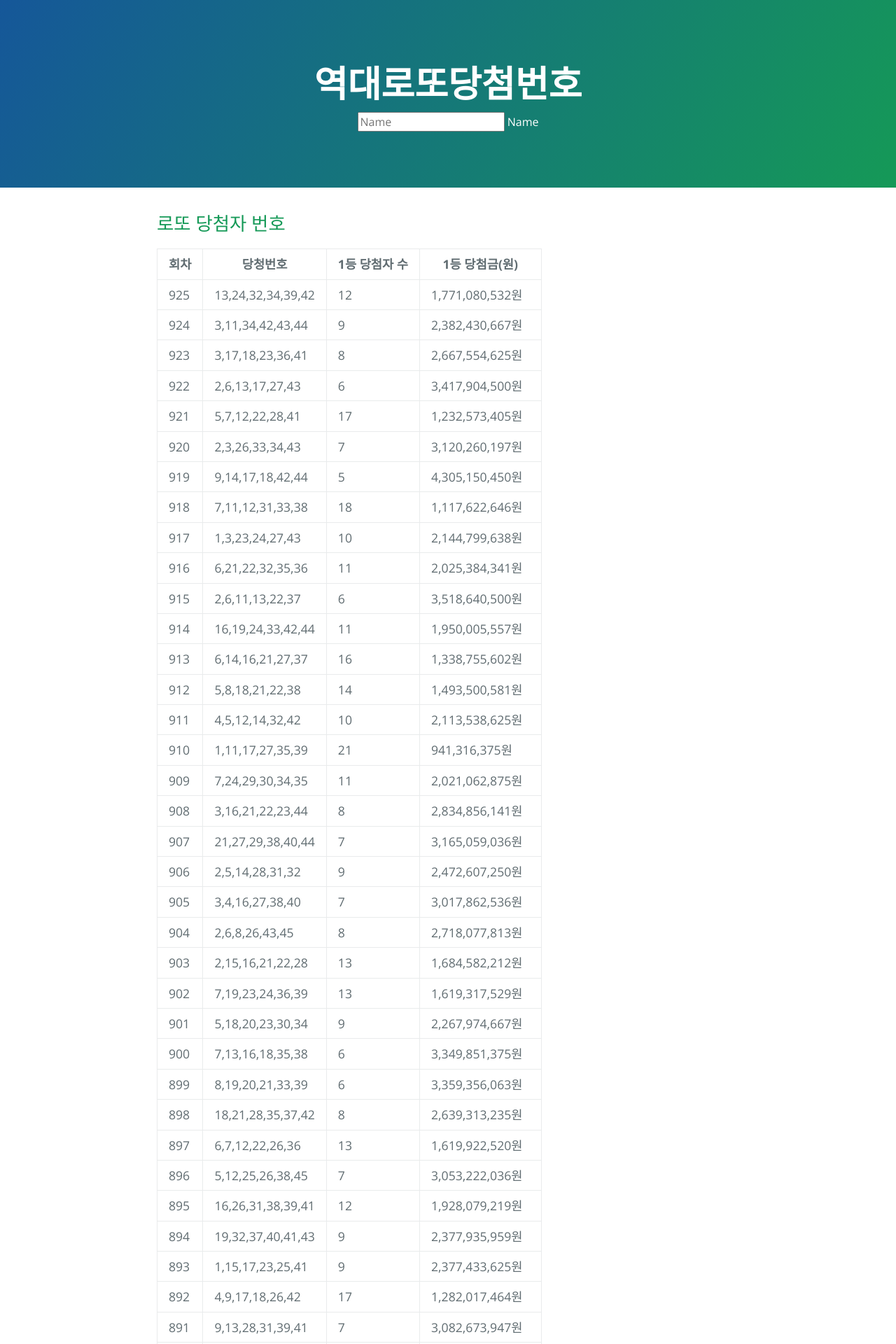
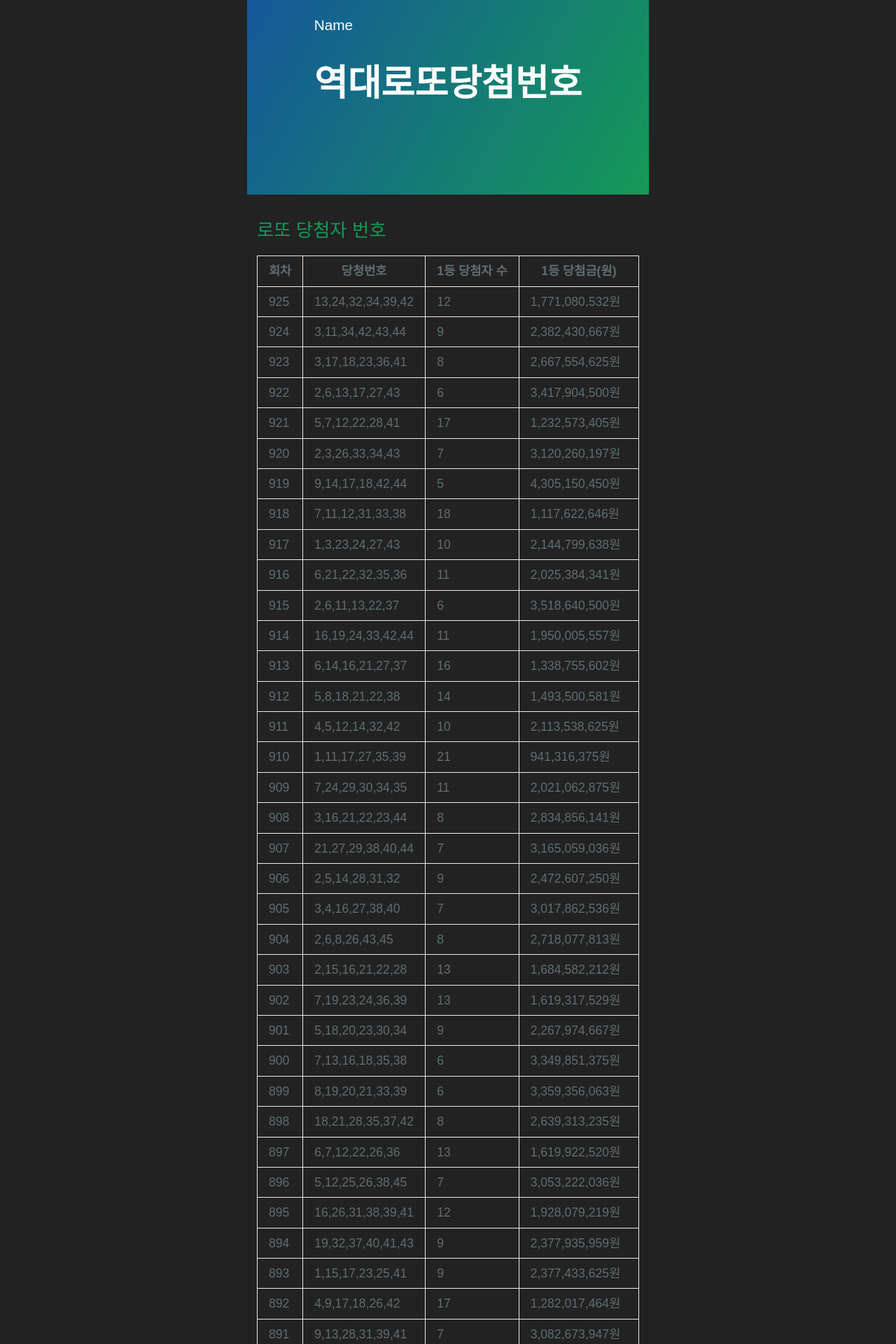
Before and after one commit to sh0seo/lottery-history, a Jekyll site: the page built from index.md, in a window 1280 px wide. Shown: the top 1920 px of the page at 70% size. Built offline with Jekyll 4.4.1, drawn with Linux system fonts in a browser that asks for light colours.

Commit message:
Update cayman.css

```diff
--- a/css/cayman.css
+++ b/css/cayman.css
@@ -190,3 +190,78 @@ a:hover { text-decoration: underline; }
 .site-footer-owner { display: block; font-weight: bold; }
 
 .site-footer-credits { color: #819198; }
+
+$primary: #11998e;
+$secondary: #38ef7d;
+$white: #fff;
+$gray: #9b9b9b;
+.form__group {
+  position: relative;
+  padding: 15px 0 0;
+  margin-top: 10px;
+  width: 50%;
+}
+
+.form__field {
+  font-family: inherit;
+  width: 100%;
+  border: 0;
+  border-bottom: 2px solid $gray;
+  outline: 0;
+  font-size: 1.3rem;
+  color: $white;
+  padding: 7px 0;
+  background: transparent;
+  transition: border-color 0.2s;
+
+  &::placeholder {
+    color: transparent;
+  }
+
+  &:placeholder-shown ~ .form__label {
+    font-size: 1.3rem;
+    cursor: text;
+    top: 20px;
+  }
+}
+
+.form__label {
+  position: absolute;
+  top: 0;
+  display: block;
+  transition: 0.2s;
+  font-size: 1rem;
+  color: $gray;
+}
+
+.form__field:focus {
+  ~ .form__label {
+    position: absolute;
+    top: 0;
+    display: block;
+    transition: 0.2s;
+    font-size: 1rem;
+    color: $primary;
+    font-weight:700;
+  }
+  padding-bottom: 6px;
+  font-weight: 700;
+  border-width: 3px;
+  border-image: linear-gradient(to right, $primary,$secondary);
+  border-image-slice: 1;
+}
+/* reset input */
+.form__field{
+  &:required,&:invalid { box-shadow:none; }
+}
+/* demo */
+body {
+  font-family: 'Poppins', sans-serif;
+  display: flex;
+  flex-direction: column;
+  justify-content: center;
+  align-items: center;
+  min-height: 100vh;
+  font-size: 1.5rem;
+  background-color:#222222;
+}
```
